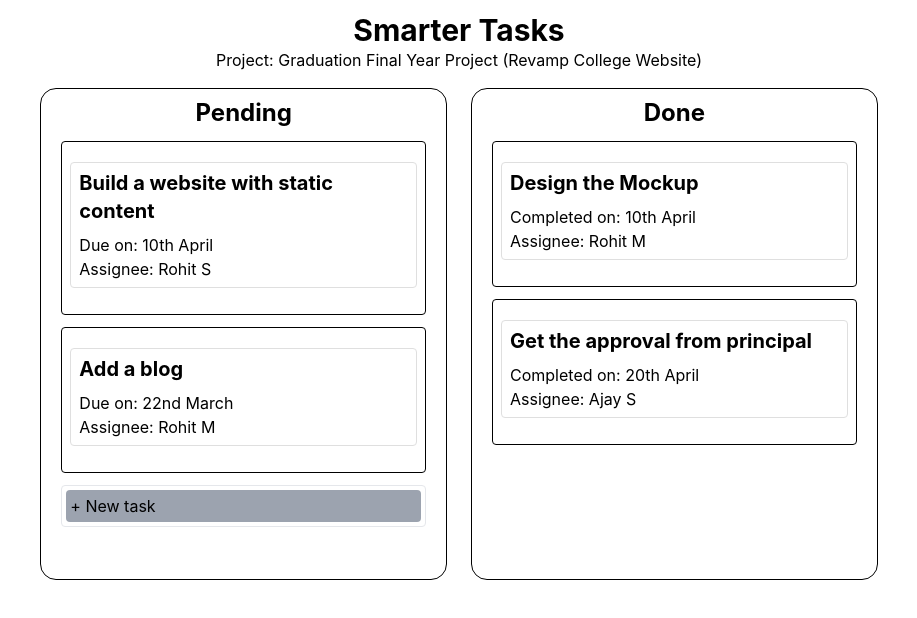
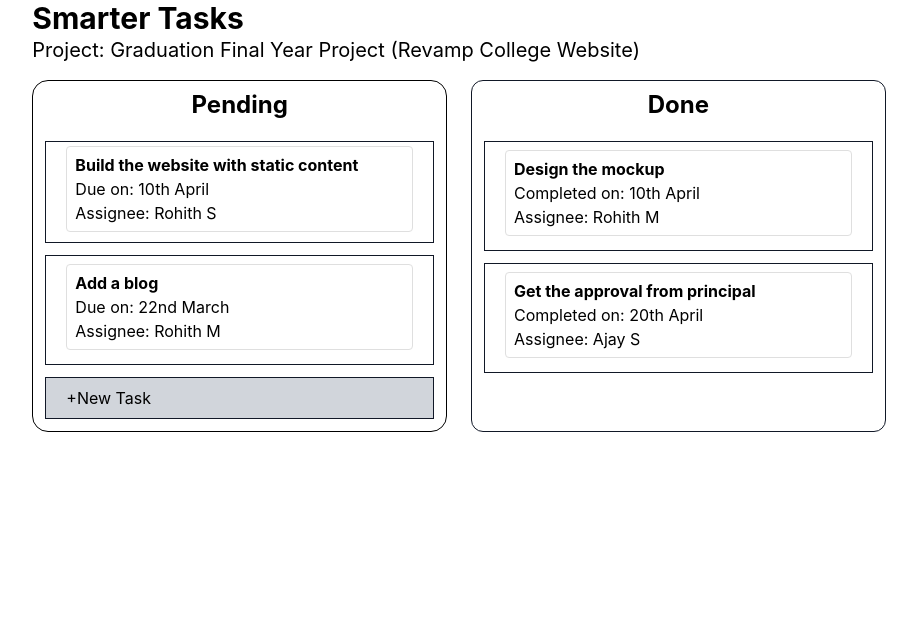
Before and after one commit to pranay10318/wd301, a React (Create React App) app in the folder hello-react/: page / in a window 1280 px wide. Shown: the top 618 px of the page, without its empty margins (181-1098 px from the left). Built offline with nearby package versions, Linux system fonts and the light colour scheme.

Commit message:
13th submission

```diff
--- a/hello-react/src/App.js
+++ b/hello-react/src/App.js
@@ -1,62 +1,37 @@
-import "./App.css";
 import TaskCard from "./TaskCard";
+
+
 function App() {
+
   return (
     <div>
-      <div className="grid grid-cols-6 m-3">
-
+      <div class="grid grid-cols-6">
           <div class="col-start-2 col-span-4">
-          <center>
             <p class="text-3xl font-bold">Smarter Tasks</p>
-            <p class="text-1xl mb-4">Project: Graduation Final Year Project (Revamp College Website)</p>
-          </center>
+            <p class="text-xl mb-4">Project: Graduation Final Year Project (Revamp College Website)</p>
           </div>
-
-        {/* left side column */}
-        <div className="col-start-2 col-span-2 border border-black rounded-2xl p-2 pb-10 mr-3 ">
-          <p className="text-2xl text-center font-bold mb-2">Pending</p>
-          <div className="border border-black px-2 py-5 m-3 rounded">
-            <TaskCard
-              title="Build a website with static content"
-              dueDate="10th April"
-              assigneeName="Rohit S"
-            />
+          <div class=" col-start-2 col-span-2 border border-black rounded-2xl mr-3">
+              <p class="py-2 text-2xl px-5 text-center font-bold"> Pending </p>
+              <div class="border border-gray-900 m-3 py-1 px-5">
+                <TaskCard title="Build the website with static content" dueDate="10th April" assigneeName="Rohith S"/>
               </div>
-          <div className="border border-black px-2 py-5 m-3 rounded">
-            <TaskCard
-              title="Add a blog"
-              dueDate="22nd March"
-              assigneeName="Rohit M"
-            />
+              <div class="border border-gray-900 m-3 py-2 px-5">
+                <TaskCard title="Add a blog" dueDate="22nd March" assigneeName="Rohith M"/>
               </div>
-          <div className="border border-gray  p-1 m-3 rounded">
-            <button className="bg-gray-400 w-full text-left rounded p-1">
-              + New task
-            </button>
+              <div class="border border-gray-900 m-3 py-2 px-5 bg-gray-300 ">
+                <p>+New Task</p>
               </div>
           </div>
-
-        {/* right side column */}
-        <div className="col-start-4 col-span-2 border border-black rounded-2xl p-2 ml-3">
-          <p className="text-2xl text-center font-bold mb-2">Done</p>
-          <div className="border border-black px-2 py-5 m-3 rounded">
-            <TaskCard
-              title="Design the Mockup"
-              completedAtDate="10th April"
-              assigneeName="Rohit M"
-            />
+          <div class=" col-start-4 col-span-2 border border-gray-900 rounded-xl ml-3">
+              <p class="text-2xl text-center font-bold py-2 px-5"> Done </p>
+              <div class=" border border-gray-900 m-3 py-2 px-5">
+                <TaskCard title="Design the mockup" completedAtDate="10th April" assigneeName="Rohith M"/>
               </div>
-          <div className="border border-black px-2 py-5 m-3 rounded">
-            <TaskCard
-              title="Get the approval from principal"
-              completedAtDate="20th April"
-              assigneeName="Ajay S"
-            />
+              <div class=" border border-gray-900 m-3 py-2 px-5">
+                <TaskCard title="Get the approval from principal" completedAtDate="20th April" assigneeName="Ajay S"/>
               </div>
           </div>
-
         </div>
-      {/* grid close */}
     </div>
   );
 }
--- a/hello-react/src/TaskCard.js
+++ b/hello-react/src/TaskCard.js
@@ -1,22 +1,13 @@
 import './TaskCard.css'
-
 const TaskCard = (props) => {
-  if(props.dueDate) {
+    let x = "Due on: " + props.dueDate
+    if(!props.dueDate) x = "Completed on: " + props.completedAtDate
     return (
-      <div className='TaskItem'>
-        <p className="text-xl font-bold mb-2">{props.title}</p>
-        <p>Due on: {props.dueDate}</p>
-        <p>Assignee: {props.assigneeName}</p>
-      </div>
+        <div className='TaskItem'>
+            <p className='text-m font-bold'> {props.title} </p>
+            <p>{x}</p>
+            <p> Assignee: {props.assigneeName}  </p>
+        </div>
     );
-  }
-  return (
-    <div className='TaskItem'>
-      <p className="text-xl font-bold mb-2">{props.title}</p>
-      <p>Completed on: {props.completedAtDate}</p>
-      <p>Assignee: {props.assigneeName}</p>
-    </div>
-  )
 }
-
 export default TaskCard
```
Lines whose indentation alone changed are shown as unchanged.
